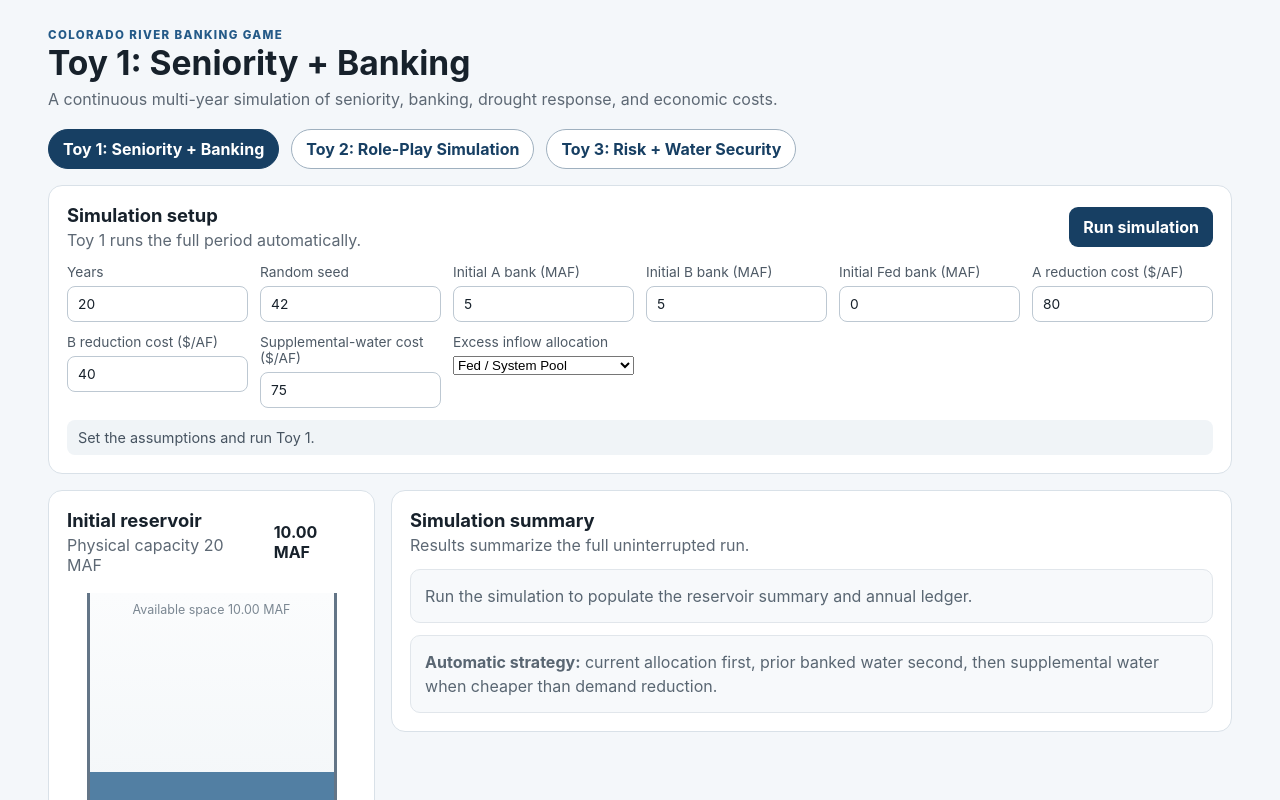
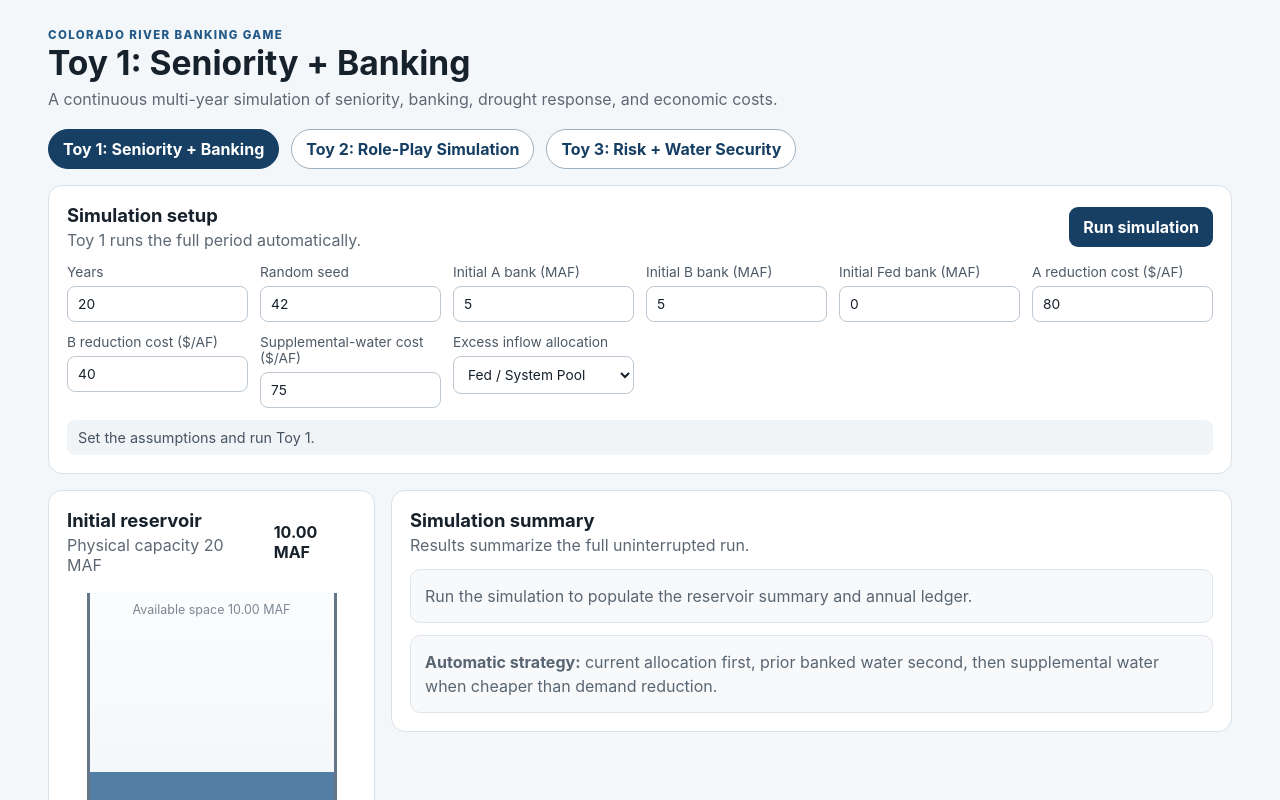
Before and after one commit to fhung-CRC/colorado-river-banking-game, a React (Vite) app: page / in a window 1280 px wide. Shown: the top 800 px of the page. Built offline with nearby package versions, Linux system fonts and the light colour scheme.

Commit message:
Style excess allocation selector

```diff
--- a/src/styles.css
+++ b/src/styles.css
@@ -1,7 +1,7 @@
 *{box-sizing:border-box}
 :root{font-family:Inter,system-ui,-apple-system,BlinkMacSystemFont,"Segoe UI",sans-serif;color:#17212b;background:#f4f7fa}
 body{margin:0;background:#f4f7fa}
-button,input{font:inherit}
+button,input,select{font:inherit}
 button{cursor:pointer}
 .app{max-width:1240px;margin:auto;padding:28px}
 header{display:flex;justify-content:space-between;align-items:end;margin-bottom:20px}
@@ -17,8 +17,8 @@ p{color:#5d6874;margin-bottom:0}
 .secondary{background:#eef3f7!important;color:#173f63!important;border:1px solid #c8d5df!important}
 .setup-grid{display:grid;grid-template-columns:repeat(auto-fit,minmax(170px,1fr));gap:12px}
 label{display:flex;flex-direction:column;gap:6px;font-size:.86rem;color:#4e5a66}
-input{min-width:0;padding:9px 10px;border:1px solid #bdc8d2;border-radius:8px;background:#fff;color:#17212b}
-input:focus{outline:3px solid rgba(36,90,136,.18);border-color:#245a88}
+input,select{min-width:0;padding:9px 10px;border:1px solid #bdc8d2;border-radius:8px;background:#fff;color:#17212b}
+input:focus,select:focus{outline:3px solid rgba(36,90,136,.18);border-color:#245a88}
 .status{margin-top:12px;padding:9px 11px;border-radius:8px;background:#f0f4f7;color:#465360;font-size:.9rem}
 .game-grid{display:grid;grid-template-columns:minmax(270px,.7fr) minmax(0,1.8fr);gap:16px;align-items:start}
 .reservoir-panel{position:sticky;top:12px}
```
